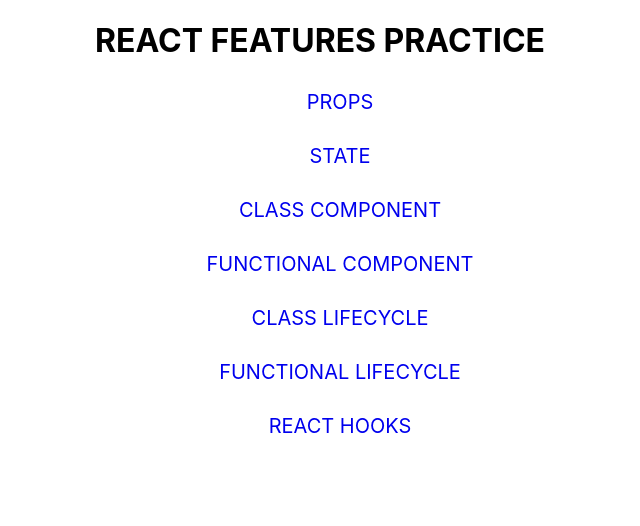
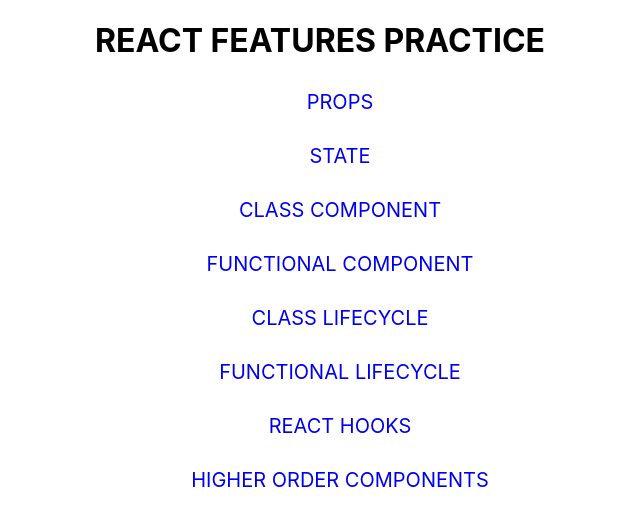
Before and after one commit to AshikaChadaga/ReactPractice, a React (Create React App) app: page / in a window 1280 px wide. Shown: the top 526 px of the page, without its empty margins (320-960 px from the left). Built offline with nearby package versions, Linux system fonts and the light colour scheme.

Commit message:
[Ashika]REFACTORED: Link to HOC page

```diff
--- a/src/pages/homepage/Homepage.jsx
+++ b/src/pages/homepage/Homepage.jsx
@@ -27,6 +27,9 @@
                 <li style={{margin:"30px"}}>
                     <Link style={{ textDecoration: "none", fontSize:"20px" }} to="/react-hooks">REACT HOOKS</Link>
                 </li>
+                <li style={{margin:"30px"}}>
+                    <Link style={{ textDecoration: "none", fontSize:"20px" }} to="/higher-order-components">HIGHER ORDER COMPONENTS</Link>
+                </li>
             </ul>
         </div>
     )
```
